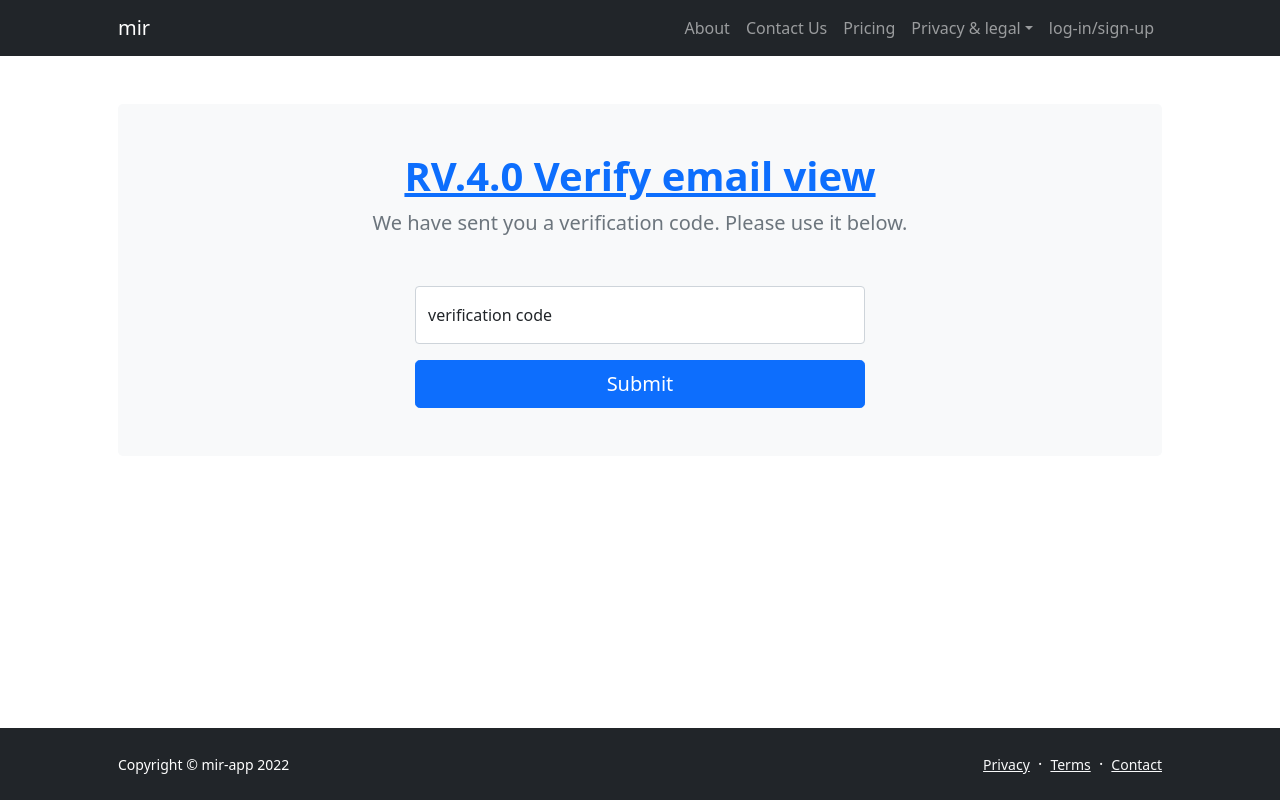
After one commit to pockerman/mir_web_app_demo, a Django app: page /verify-email/ in a window 1280 px wide. The commit adds this page. Run offline with Django 4.2, Linux system fonts and the light colour scheme; some libraries are stand-ins or nearby versions.

Commit message:
Add forget pass and verify email

```diff
--- a/mir_app/urls.py
+++ b/mir_app/urls.py
@@ -9,6 +9,8 @@ urlpatterns = [
     path('about/', views.about, name='about'),
     path('login/', views.login, name='login'),
     path('logout/', views.logout, name='logout'),
+    path('verify-email/', views.verify_email, name='verify_email'),
+    path('forget-password/', views.forget_password, name='forget_password'),
     path('signup/', views.signup, name='signup'),
     path('forget-password/', views.forget_password, name='forget_password'),
     path('contact/', views.contact, name='contact'),
--- a/mir_app/views.py
+++ b/mir_app/views.py
@@ -39,6 +39,8 @@ template_ids['pricing'] = 'mir_app/pricing.html'
 template_ids['about'] = 'mir_app/about.html'
 template_ids['login'] = 'mir_app/login.html'
 template_ids['signup'] = 'mir_app/signup.html'
+template_ids['verify_email_view'] = 'mir_app/verify_email_view_template.html'
+template_ids['forget_pass_view'] = 'mir_app/forget_pass_view_template.html'
 template_ids['contact'] = 'mir_app/contact.html'
 
 
@@ -93,14 +95,13 @@ def index(request) -> HttpResponse:
 def about(request):
     """Renders the about page
 
-  Parameters
-  ----------
-  request
+      Parameters
+      ----------
+      request
 
-  Returns
-  -------
-
-  """
+      Returns
+      -------
+    """
 
     template = loader.get_template(template_ids['about'])
     context = {}
@@ -110,14 +111,14 @@ def about(request):
 def terms_and_conditions(request) -> HttpResponse:
     """Renders the T&Cs of the mir-app
 
-  Parameters
-  ----------
-  request
+      Parameters
+      ----------
+      request
 
-  Returns
-  -------
+      Returns
+      -------
 
-  """
+    """
     template = loader.get_template(template_ids['terms_and_conditions'])
     context = {}
     return HttpResponse(template.render(context, request))
@@ -150,7 +151,7 @@ def signup(request):
 
     if request.method == 'POST':
 
-        return redirect('/login/')
+        return redirect('/verify-email/')
 
         # does the user exist
     else:
@@ -160,8 +161,26 @@ def signup(request):
         return HttpResponse(template.render(context, request))
 
 
+def verify_email(request):
+
+    if request.method == 'POST':
+        print("This request is post")
+        return redirect('/login/')
+    else:
+
+        template = loader.get_template(template_ids['verify_email_view'])
+        context = {}
+        return HttpResponse(template.render(context, request))
+
+
 def forget_password(request):
-    pass
+
+    if request.method == 'POST':
+        return redirect(to='/login/')
+    else:
+        template = loader.get_template(template_ids['forget_pass_view'])
+        context = {}
+        return HttpResponse(template.render(context, request))
 
 
 def data_privacy_view(request):
--- /dev/null
+++ b/templates/mir_app/verify_email_view_template.html
@@ -0,0 +1,37 @@
+{% extends "base.html" %}
+{% block title %}mir-app-verify-email{% endblock title %}
+
+{%block inner_body %}
+
+             <!-- Page content-->
+            <section class="py-5">
+                <div class="container px-5">
+                    <!-- Contact form-->
+                    <div class="bg-light rounded-3 py-5 px-4 px-md-5 mb-5">
+                        <div class="text-center mb-5">
+                            <h1 class="fw-bolder"><a href="https://trello.com/c/3g8eBkce/32-rv40-verify-email-view">RV.4.0 Verify email view</a></h1>
+                            <p class="lead fw-normal text-muted mb-0">We have sent you a verification code. Please use it below.</p>
+                        </div>
+                        <div class="row gx-5 justify-content-center">
+                            <div class="col-lg-8 col-xl-6">
+                                <form id="surveyorLoginForm" method="post"  action="/verify-email/">
+                                    {% csrf_token %}
+
+                                    <!-- Email address input-->
+                                    <div class="form-floating mb-3">
+                                        <input class="form-control" id="id_surveyor_email" name="surveyor_email" type="text"
+                                               placeholder="name@example.com" data-sb-validations="required,email" />
+                                        <label for="id_surveyor_email">verification code</label>
+                                        <div class="invalid-feedback" data-sb-feedback="email:required">An email is required.</div>
+                                        <div class="invalid-feedback" data-sb-feedback="email:email">Email is not valid.</div>
+                                    </div>
+
+                                    <!-- Submit Button-->
+                                    <div class="d-grid"><button class="btn btn-primary btn-lg" id="surveyorLoginSubmitButton" type="submit">Submit</button></div>
+                                </form>
+                            </div>
+                        </div>
+                    </div>
+                </div>
+            </section>
+{% endblock inner_body %}
```
Also changed, not shown: templates/mir_app/forget_pass_view_template.html (added, +37 -0 lines), templates/mir_app/index.html (+4 -3 lines).
